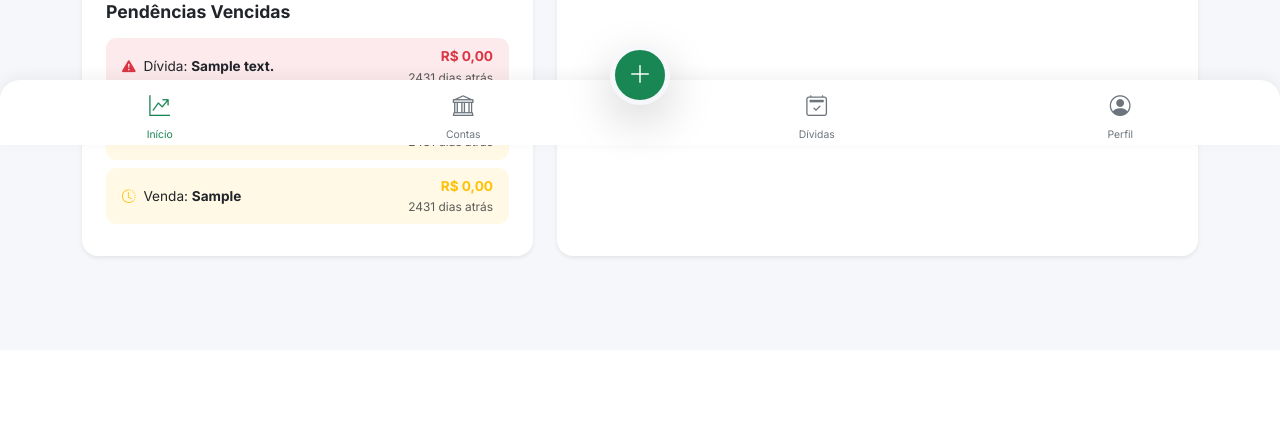
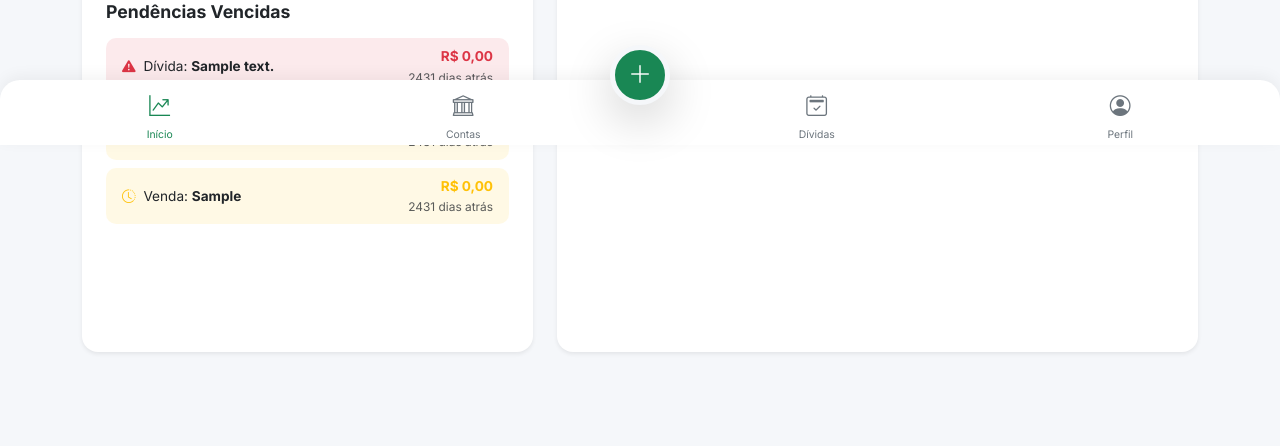
Before and after one commit to teddywhering-sketch/TecWorld, a Django app: page /financeiro/painel/ in a window 1280 px wide. Shown: the part 655-1101 px from the top of the page. Before the commit the page ends 915 px from the top, so only its background shows below. Run offline with Django 5.2, Linux system fonts and the light colour scheme; a user stored in the database is signed in; tables that the repository leaves empty hold one stand-in row (values such as "Sample post"); some libraries are stand-ins or nearby versions.

Commit message:
Fix dashboard overdue items pagination (d-flex override issue) and set min-height to prevent jumping

```diff
--- a/templates/teddyfinanca/dashboard.html
+++ b/templates/teddyfinanca/dashboard.html
@@ -238,11 +238,11 @@
                     </div>
 
                     {% if dividas_atrasadas or emprestimos_atrasados or parcelas_atrasadas %}
-                    <div class="card border-0 shadow-sm flex-grow-1" style="border-radius: 16px;">
+                    <div class="card border-0 shadow-sm" style="border-radius: 16px;">
                         <div class="card-body p-4">
                             <h6 class="fw-bold text-dark mb-3" style="font-size: 1.1rem;">Pendências Vencidas</h6>
 
-                            <div id="atrasos-container">
+                            <div id="atrasos-container" style="min-height: 290px;">
                                 {% for d in dividas_atrasadas %}
                                 <div class="atraso-item alert alert-danger py-2 mb-2 d-flex justify-content-between align-items-center border-0" role="alert" style="font-size: 0.85rem; border-radius: 10px; background: rgba(220,53,69,0.1);">
                                     <div><i class="bi bi-exclamation-triangle-fill text-danger me-1"></i> <span class="text-dark">Dívida: <strong>{{ d.descricao }}</strong></span></div>
@@ -1292,9 +1292,9 @@ document.addEventListener('DOMContentLoaded', function() {
             currentPage = page;
             atrasos.forEach((item, index) => {
                 if (index >= (page - 1) * ITEMS_PER_PAGE && index < page * ITEMS_PER_PAGE) {
-                    item.style.display = 'flex';
+                    item.style.setProperty('display', 'flex', 'important'); item.classList.add('d-flex');
                 } else {
-                    item.style.display = 'none';
+                    item.classList.remove('d-flex'); item.style.setProperty('display', 'none', 'important');
                 }
             });
 
```
